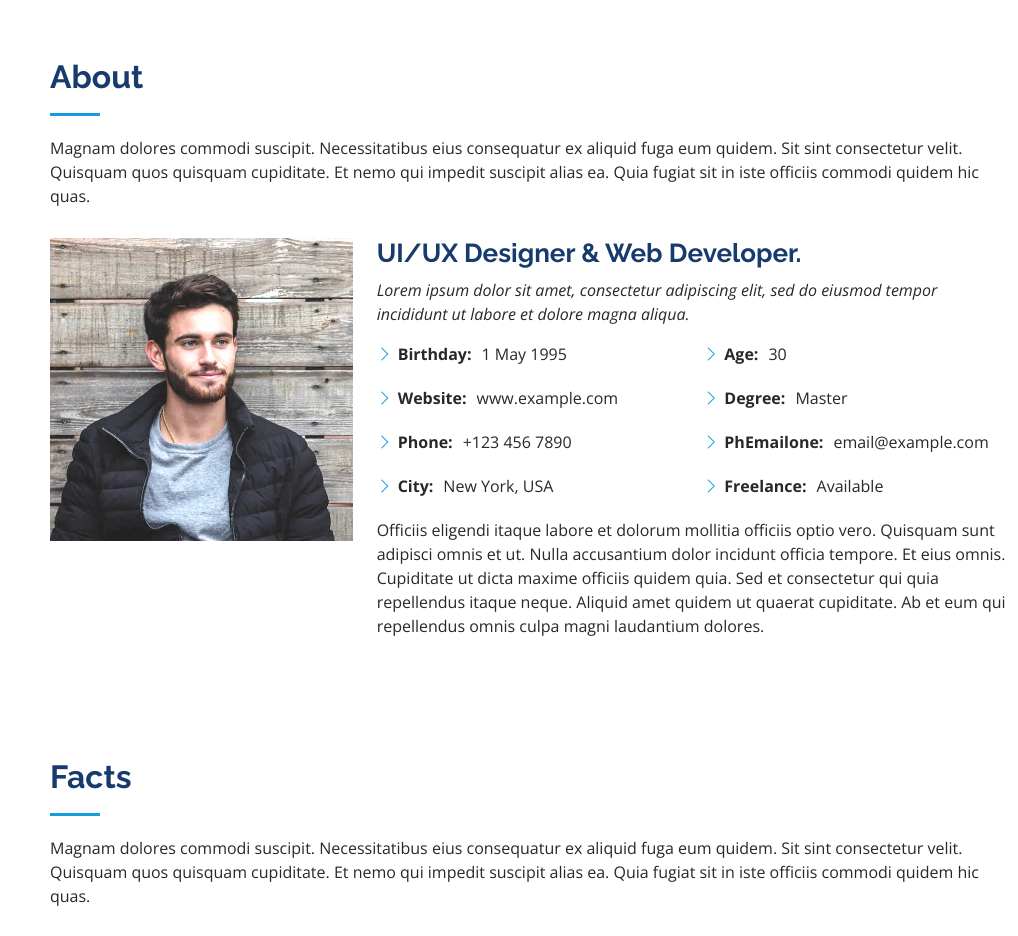
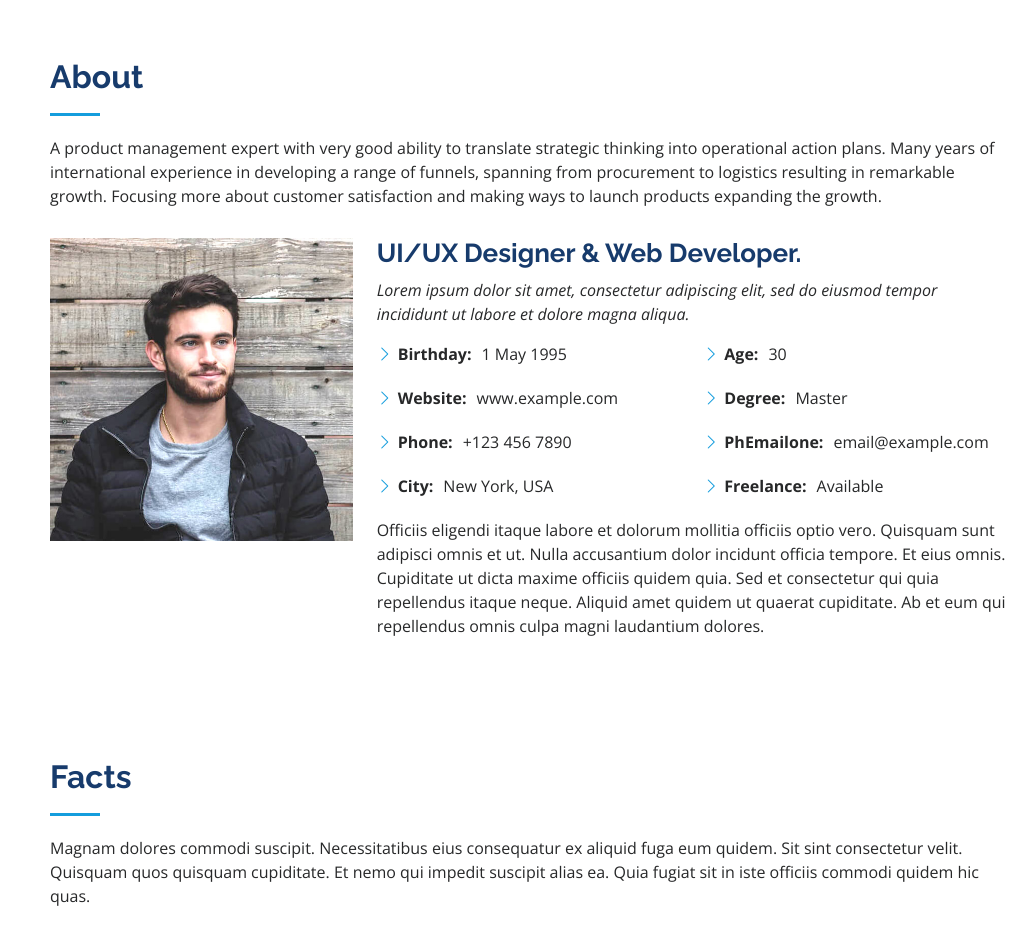
Before and after one commit to maninderpal-singh/maninderpal-singh.github.io, a plain HTML site: page index.html in a window 1280 px wide. Shown: the part 802-1738 px from the top of the page, without its empty margins (262-1280 px from the left). Drawn offline with nearby package versions, Linux system fonts and the light colour scheme.

Commit message:
About Update

```diff
--- a/index.html
+++ b/index.html
@@ -89,9 +89,11 @@
 
         <div class="section-title">
           <h2>About</h2>
-          <p>Magnam dolores commodi suscipit. Necessitatibus eius consequatur ex aliquid fuga eum quidem. Sit sint
-            consectetur velit. Quisquam quos quisquam cupiditate. Et nemo qui impedit suscipit alias ea. Quia fugiat sit
-            in iste officiis commodi quidem hic quas.</p>
+          <p>A product management expert with very good ability to translate strategic thinking into operational action
+            plans.
+            Many years of international experience in developing a range of funnels, spanning from procurement to
+            logistics resulting in remarkable growth. Focusing more about customer satisfaction and making ways to
+            launch products expanding the growth.</p>
         </div>
 
         <div class="row">
```
